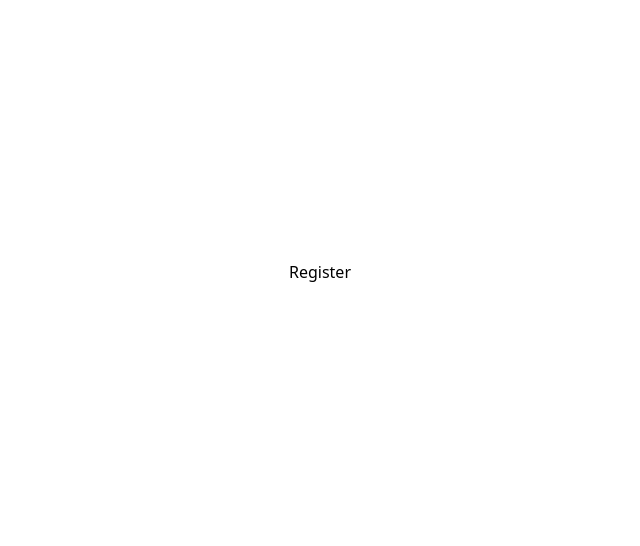
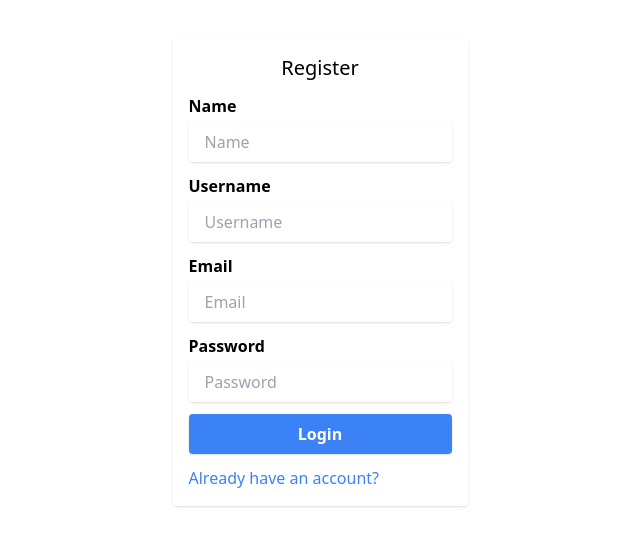
Before and after one commit to yap8/chat, a React (Create React App) app in the folder client/: page /register in a window 1280 px wide. Shown: the part 128-674 px from the top of the page, without its empty margins (320-960 px from the left). Built offline with nearby package versions, Linux system fonts and the light colour scheme.

Commit message:
added Register form and improved FormInput type logic

```diff
--- a/client/src/components/Form/FormInput.js
+++ b/client/src/components/Form/FormInput.js
@@ -19,7 +19,7 @@ const FormInput = ({ name, className, label, ...props }) => {
       )}
       <input
         name={name}
-        type={name === 'password' ? 'password' : 'text'}
+        type={name === 'password' ? 'password' : name === 'email' ? 'email' : 'text'}
         placeholder={capitalize(name)}
         id={name}
         className={mergeClasses(classes)}
--- a/client/src/pages/Register.js
+++ b/client/src/pages/Register.js
@@ -1,6 +1,48 @@
+import Form, { FormGroup, FormInput, FormTitle } from "../components/Form/Form"
+import Button from "../components/Button"
+import { Link } from "react-router-dom"
+
 const Register = () => {
+  const handleSubmit = (e) => {
+    e.preventDefault()
+  }
+
   return (
-    <div>Register</div>
+    <div className='p-4 shadow rounded'>
+      <Form onSubmit={handleSubmit}>
+        <FormGroup>
+          <FormTitle className="text-center">Register</FormTitle>
+        </FormGroup>
+        <FormGroup>
+          <FormInput
+            name='name'
+            label
+          />
+        </FormGroup>
+        <FormGroup>
+          <FormInput
+            name='username'
+            label
+          />
+        </FormGroup>
+        <FormGroup>
+          <FormInput
+            name='email'
+            label
+          />
+        </FormGroup>
+        <FormGroup>
+          <FormInput
+            name='password'
+            label
+          />
+        </FormGroup>
+        <FormGroup>
+          <Button className="w-full">Login</Button>
+        </FormGroup>
+        <Link to="/login" className="text-blue-500 hover:underline">Already have an account?</Link>
+      </Form>
+    </div>
   )
 }
 
```
